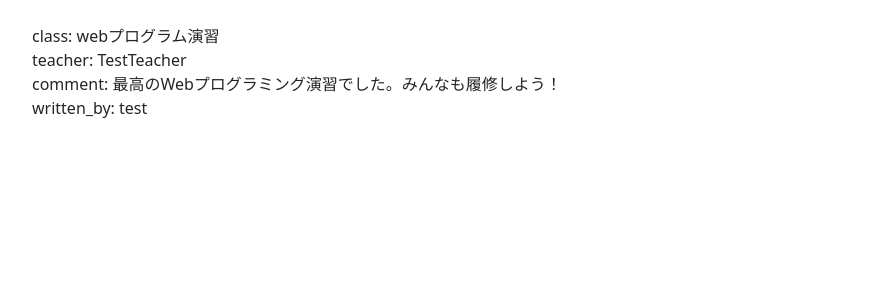
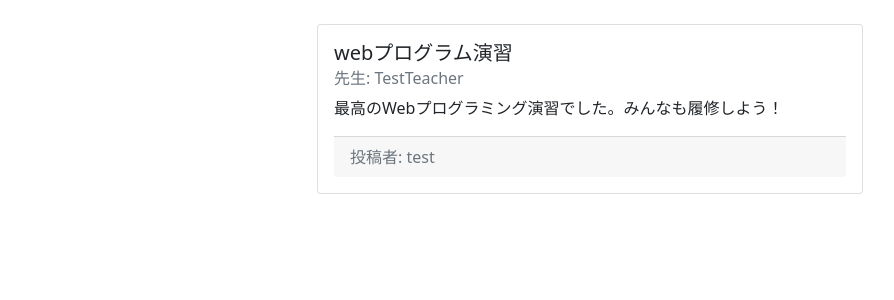
Before and after one commit to cou723/dhu-class-review-site, a Flask app: page /review/0 in a window 1280 px wide. Shown: the part 73-373 px from the top of the page, without its empty margins (50-944 px from the left). Run offline with Flask 2, Linux system fonts and the light colour scheme; data comes from the database, SQL or seed files in the repository; some libraries are stand-ins or nearby versions.

Commit message:
bootstrapping description.html

```diff
--- a/templates/layout.html
+++ b/templates/layout.html
@@ -12,7 +12,8 @@
     </head>
     <body>
         <header class="d-flex flex-wrap justify-content-center p-3 mb-4 border-bottom">
-            <a class="d-flex align-items-center mb-3 mb-md-0 me-md-auto text-dark text-decoration-none" href="/">
+            <a class="d-flex align-items-center mb-3 mb-md-0 me-md-auto text-dark text-decoration-none"
+               href="/">
                 <span class="fs-4">DHU Class Review Site</span>
             </a>
             <ul class="nav nav-pills">
--- a/templates/review/description.html
+++ b/templates/review/description.html
@@ -1,13 +1,15 @@
 {% extends "layout.html" %}
 {% block content %}
-    <div>
-        class: {{ review.class_title }}
-        <br />
-        teacher: {{ review.class_teacher }}
-        <br />
-        comment: {{ review.comment }}
-        <br />
-        written_by: {{ review.written_by }}
-        <br />
+    <div class="row justify-content-center">
+        <div class="col-6">
+            <div class="card">
+                <div class="card-body">
+                    <h5 class="card-title">{{ review.class_title }}</h5>
+                    <h6 class="card-subtitle mb-2 text-muted">先生: {{ review.class_teacher }}</h6>
+                    <p class="card-text">{{ review.comment }}</p>
+                    <div class="card-footer text-muted">投稿者: {{ review.written_by }}</div>
+                </div>
+            </div>
+        </div>
     </div>
 {% endblock %}
```
Lines whose indentation alone changed are shown as unchanged.
